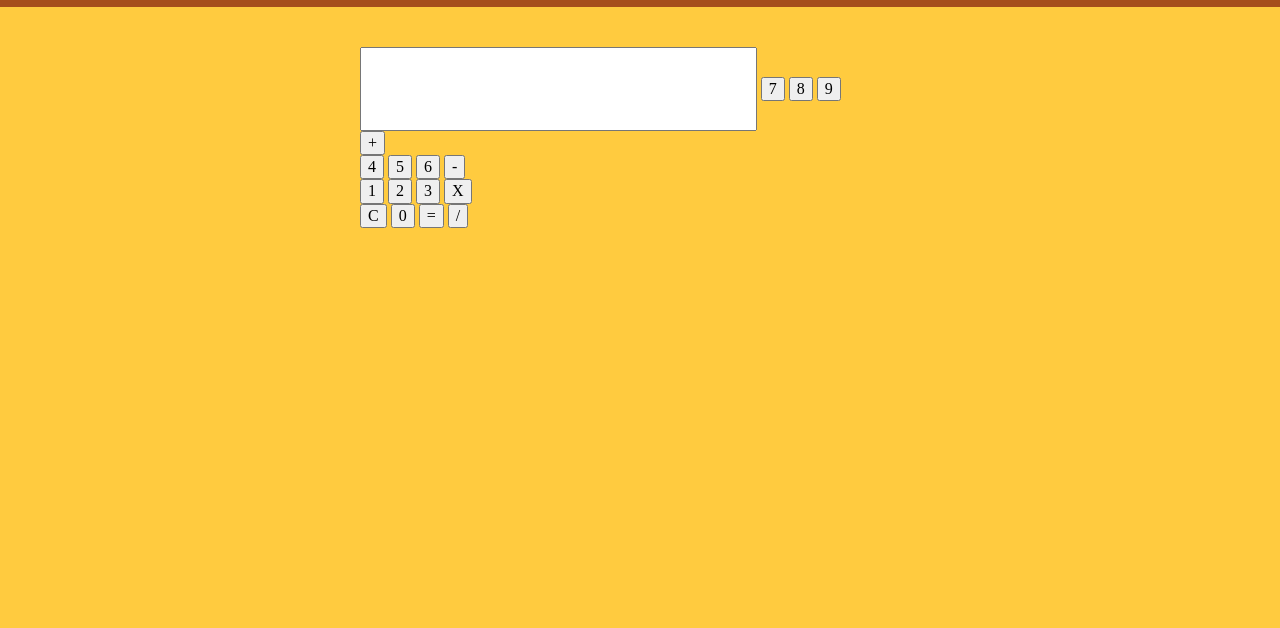
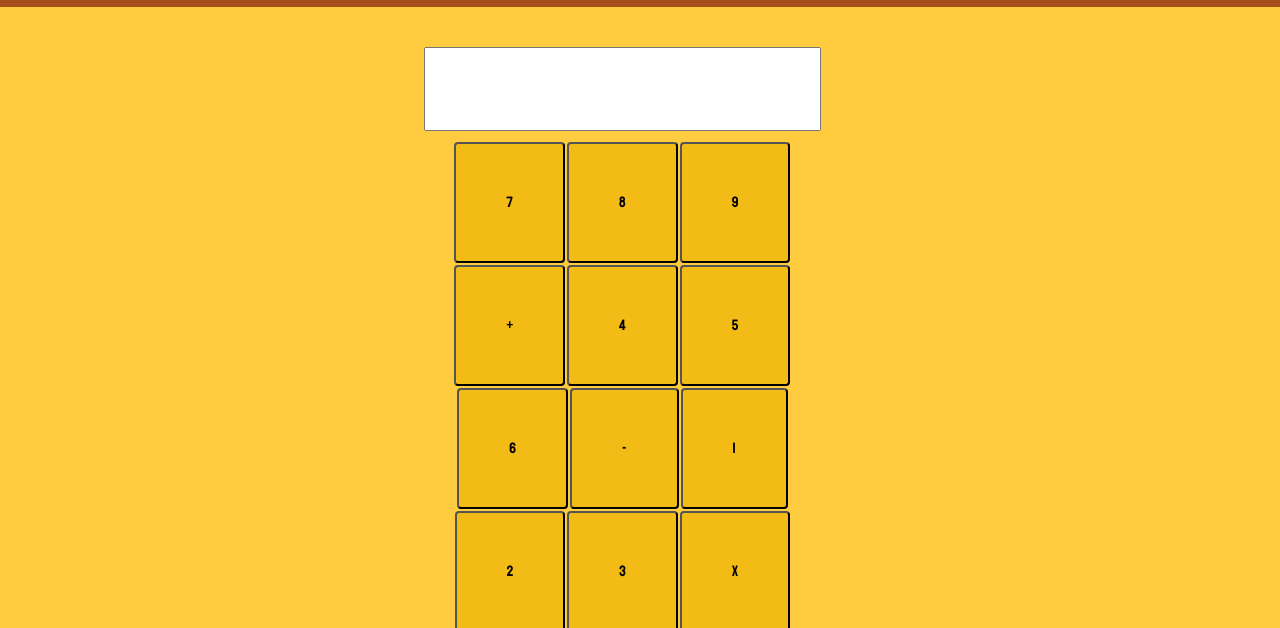
Before and after one commit to S0mbr4xc/web-matematicas, a plain HTML site: page calculadora.html in a window 1280 px wide. Shown: the part 172-800 px from the top of the page. Drawn offline with Linux system fonts and the light colour scheme.

Commit message:
Diseño final de la calculeitor

```diff
--- a/calculadora.html
+++ b/calculadora.html
@@ -23,27 +23,27 @@
     <div class="espacio_calc">
         <form name="calculadora">
             <input class="pantalla" type="textfield" name="show" value="" autocomplete="off" readonly>
-
-            <input type="button" value="7" onclick="document.calculadora.show.value+='7'">
-            <input type="button" value="8" onclick="document.calculadora.show.value+='8'">
-            <input type="button" value="9" onclick="document.calculadora.show.value+='9'">
-            <input type="button" value="+" onclick="document.calculadora.show.value+='+'">
+            <div class="botones">
+            <input class="numero" type="button" value="7" onclick="document.calculadora.show.value+='7'">
+            <input class="numero" type="button" value="8" onclick="document.calculadora.show.value+='8'">
+            <input class="numero" type="button" value="9" onclick="document.calculadora.show.value+='9'">
+            <input class="numero" type="button" value="+" onclick="document.calculadora.show.value+='+'">
             <br>
-            <input type="button" value="4" onclick="document.calculadora.show.value+='4'">
-            <input type="button" value="5" onclick="document.calculadora.show.value+='5'">
-            <input type="button" value="6" onclick="document.calculadora.show.value+='6'">
-            <input type="button" value="-" onclick="document.calculadora.show.value+='-'">
+            <input class="numero" type="button" value="4" onclick="document.calculadora.show.value+='4'">
+            <input class="numero" type="button" value="5" onclick="document.calculadora.show.value+='5'">
+            <input class="numero" type="button" value="6" onclick="document.calculadora.show.value+='6'">
+            <input class="numero" type="button" value="-" onclick="document.calculadora.show.value+='-'">
             <br>
-            <input type="button" value="1" onclick="document.calculadora.show.value+='1'">
-            <input type="button" value="2" onclick="document.calculadora.show.value+='2'">
-            <input type="button" value="3" onclick="document.calculadora.show.value+='3'">
-            <input type="button" value="X" onclick="document.calculadora.show.value+='*'">
+            <input class="numero" type="button" value="1" onclick="document.calculadora.show.value+='1'">
+            <input class="numero" type="button" value="2" onclick="document.calculadora.show.value+='2'">
+            <input class="numero" type="button" value="3" onclick="document.calculadora.show.value+='3'">
+            <input class="numero" type="button" value="X" onclick="document.calculadora.show.value+='*'">
             <br>
-            <input type="reset" value="C">
-            <input type="button" value="0" onclick="document.calculadora.show.value+='0'">
-            <input type="button" value="=" onclick="document.calculadora.show.value=eval(document.calculadora.show.value)">
-            <input type="button" value="/" onclick="document.calculadora.show.value+='/'">
+            <input class="numero" type="reset" value="C">
+            <input class="numero" type="button" value="0" onclick="document.calculadora.show.value+='0'">
+            <input class="numero" type="button" value="=" onclick="document.calculadora.show.value=eval(document.calculadora.show.value)">
+            <input class="numero" type="button" value="/" onclick="document.calculadora.show.value+='/'">
+            </div>
         </form>
-    </div>
 </body>
 </html>
--- a/styles/style.css
+++ b/styles/style.css
@@ -194,16 +194,19 @@ html {
     flex-direction: column;
     width: 45%;
     padding: 4rem;
-    margin-left: 25%;
+    margin-left: 30%;
     flex-wrap: wrap-reverse;
 }
 .pantalla{
     height: 2rem;
     padding: 4rem;
     width: 80%;
+    font-size: 4rem;
+    font-family: var(--fuentePrincipal);
+    text-align: center;
 }
 .botones{
-    margin-top: -1rem;
+    margin-top: 1rem;
     display: flex;
     width: 80%;
     flex-wrap: wrap;
@@ -213,7 +216,7 @@ html {
 .numero{
     background-color: var(--secundario);
     border-radius: 0.4rem;
-    font-size: 1rem;
+    font-size: 1.5rem;
     font-family: var(--fuentePrincipal);
     padding:5rem;
     margin: 0.1rem;
```
